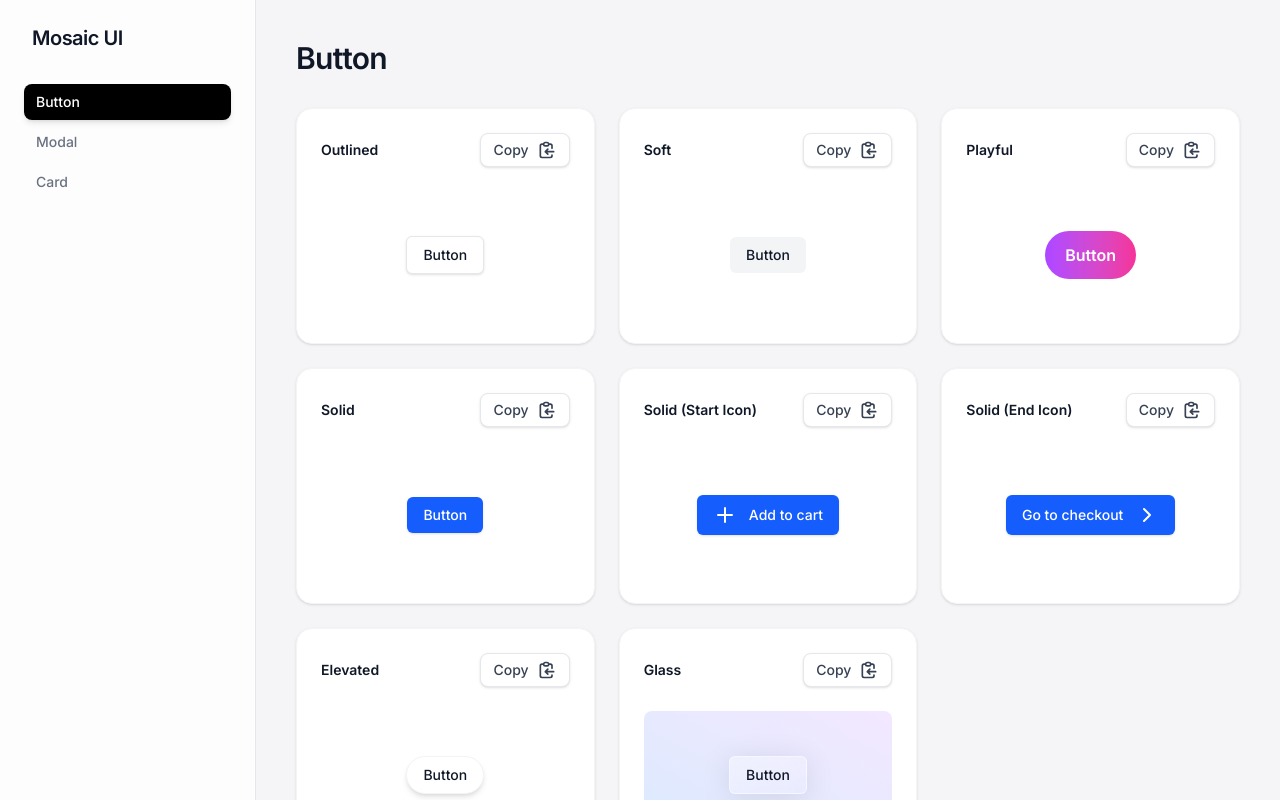
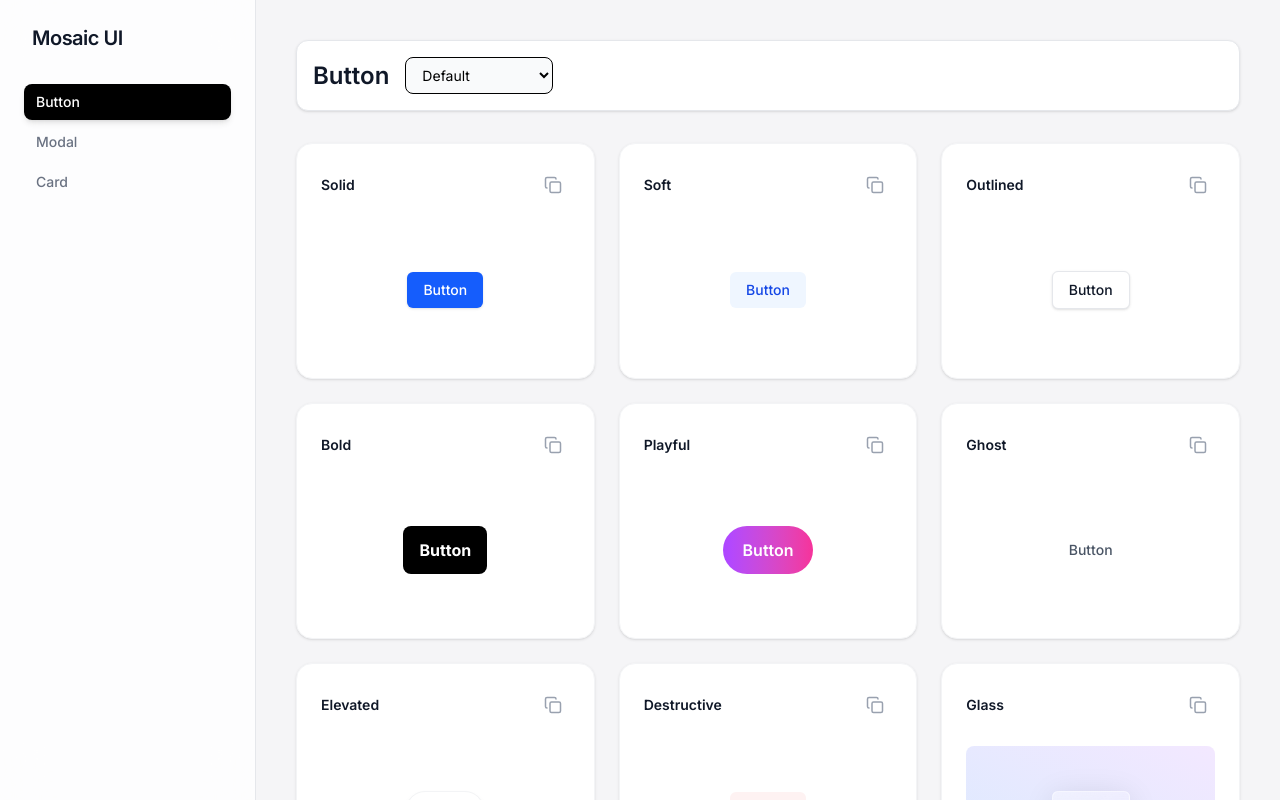
Before and after one commit to MannShah720/UI-Mosaic, a React (Vite) app: page / in a window 1280 px wide. Built offline with nearby package versions, Linux system fonts and the light colour scheme.

Commit message:
filter drop down for button variants

```diff
--- a/src/components/Button/Button.tsx
+++ b/src/components/Button/Button.tsx
@@ -1,99 +1,78 @@
+import { Loader2 } from "lucide-react"
+
 interface ButtonProps {
   children: React.ReactNode
   onClick?: () => void
   disabled?: boolean
   leftIcon?: React.ReactNode
   rightIcon?: React.ReactNode
+  isLoading?: boolean
+  isCircular?: boolean // Added prop
 }
 
-export const ButtonOutlined = ({ children, onClick, disabled = false }: ButtonProps) => (
-  <button
-    className="inline-flex items-center justify-center gap-2 px-4 py-2 text-sm font-medium rounded-md border border-gray-200 bg-white text-gray-900 shadow-sm hover:bg-gray-100 hover:text-gray-900 transition cursor-pointer disabled:opacity-50 disabled:cursor-not-allowed"
-    onClick={onClick}
-    disabled={disabled}
-  >
-    {children}
-  </button>
-)
-
-export const ButtonSolid = ({
+const BaseButton = ({
   children,
   onClick,
   disabled = false,
   leftIcon,
   rightIcon,
-}: ButtonProps) => (
+  isLoading = false,
+  isCircular = false,
+  className,
+}: ButtonProps & {className: string}) => (
   <button
-    className="inline-flex items-center justify-center gap-2 px-4 py-2 text-sm font-medium rounded-md bg-blue-600 text-white shadow-sm hover:bg-blue-700 transition cursor-pointer disabled:opacity-50 disabled:cursor-not-allowed"
+    className={`${className} inline-flex items-center justify-center gap-2 transition cursor-pointer disabled:opacity-50 disabled:cursor-not-allowed`}
     onClick={onClick}
-    disabled={disabled}
+    disabled={disabled || isLoading}
   >
-    {leftIcon && <span className="mr-1">{leftIcon}</span>}
-    {children}
-    {rightIcon && <span className="ml-1">{rightIcon}</span>}
+    {isLoading ? (
+      isCircular ? (
+        <Loader2 className="animate-spin" size={18} />
+      ) : (
+        "Loading..."
+      )
+    ) : (
+      <>
+        {leftIcon}
+        {children}
+        {rightIcon}
+      </>
+    )}
   </button>
 )
 
-export const ButtonSoft = ({
-  children,
-  onClick,
-  disabled = false,
-}: ButtonProps) => {
-  return (
-    <button
-      className="px-4 py-2 text-sm font-medium rounded-md bg-gray-100 text-gray-900 hover:bg-gray-200 transition cursor-pointer disabled:opacity-50 disabled:cursor-not-allowed"
-      onClick={onClick}
-      disabled={disabled}
-    >
-      {children}
-    </button>
-  )
-}
+export const ButtonSolid = (props: ButtonProps) => (
+  <BaseButton {...props} className="px-4 py-2 text-sm font-medium rounded-md bg-blue-600 text-white shadow-sm hover:bg-blue-700" />
+)
 
-export const ButtonPlayful = ({
-  children,
-  onClick,
-  disabled = false,
-}: ButtonProps) => {
-  return (
-    <button
-      className="px-5 py-3 text-base font-semibold rounded-full bg-gradient-to-r from-purple-500 to-pink-500 text-white hover:shadow-lg hover:from-purple-600 hover:to-pink-600 active:from-purple-700 active:to-pink-700 transition cursor-pointer disabled:opacity-50 disabled:cursor-not-allowed"
-      onClick={onClick}
-      disabled={disabled}
-    >
-      {children}
-    </button>
-  )
-}
+export const ButtonSoft = (props: ButtonProps) => (
+  <BaseButton {...props} className="px-4 py-2 text-sm font-medium rounded-md bg-blue-50 text-blue-700 hover:bg-blue-100" />
+)
 
-export const ButtonElevated = ({
-  children,
-  onClick,
-  disabled = false,
-}: ButtonProps) => {
-  return (
-    <button
-      className="px-4 py-2 text-sm font-medium rounded-full bg-white text-gray-900 shadow-md hover:shadow-lg border border-gray-100 hover:-translate-y-0.5 transition-all duration-200 cursor-pointer disabled:opacity-50 disabled:cursor-not-allowed"
-      onClick={onClick}
-      disabled={disabled}
-    >
-      {children}
-    </button>
-  )
-}
+export const ButtonOutlined = (props: ButtonProps) => (
+  <BaseButton {...props} className="px-4 py-2 text-sm font-medium rounded-md border border-gray-200 bg-white text-gray-900 shadow-sm hover:bg-gray-100 hover:text-gray-900" />
+)
 
-export const ButtonGlass = ({
-  children,
-  onClick,
-  disabled = false,
-}: ButtonProps) => {
-  return (
-    <button
-      className="px-4 py-2 text-sm font-medium rounded-md bg-gradient-to-br from-white/40 to-white/10 backdrop-blur-md border border-white/50 shadow-[0_4px_30px_rgba(0,0,0,0.1)] text-gray-900 hover:from-white/50 hover:to-white/20 transition-all cursor-pointer disabled:opacity-50 disabled:cursor-not-allowed"
-      onClick={onClick}
-      disabled={disabled}
-    >
-      {children}
-    </button>
-  )
-}
+export const ButtonBold = (props: ButtonProps) => (
+  <BaseButton {...props} className="px-4 py-3 text-base font-bold rounded-lg bg-black text-white hover:bg-gray-900 active:bg-gray-800" />
+)
+
+export const ButtonPlayful = (props: ButtonProps) => (
+  <BaseButton {...props} className="px-5 py-3 text-base font-semibold rounded-full bg-gradient-to-r from-purple-500 to-pink-500 text-white hover:shadow-lg hover:from-purple-600 hover:to-pink-600 active:from-purple-700 active:to-pink-700" />
+)
+
+export const ButtonGhost = (props: ButtonProps) => (
+  <BaseButton {...props} className="px-4 py-2 text-sm font-medium rounded-md text-gray-600 bg-transparent hover:bg-gray-100 hover:text-gray-900" />
+)
+
+export const ButtonElevated = (props: ButtonProps) => (
+  <BaseButton {...props} className="px-4 py-2 text-sm font-medium rounded-full bg-white text-gray-900 shadow-md hover:shadow-lg border border-gray-100 hover:-translate-y-0.5" />
+)
+
+export const ButtonDestructive = (props: ButtonProps) => (
+  <BaseButton {...props} className="px-4 py-2 text-sm font-medium rounded-md bg-red-50 text-red-600 hover:bg-red-100 hover:text-red-700" />
+)
+
+export const ButtonGlass = (props: ButtonProps) => (
+  <BaseButton {...props} className="px-4 py-2 text-sm font-medium rounded-md bg-gradient-to-br from-white/40 to-white/10 backdrop-blur-md border border-white/50 shadow-[0_4px_30px_rgba(0,0,0,0.1)] text-gray-900 hover:from-white/50 hover:to-white/20" />
+)
--- a/src/components/ComponentDisplay/ComponentDisplay.tsx
+++ b/src/components/ComponentDisplay/ComponentDisplay.tsx
@@ -1,106 +1,127 @@
-import {Plus, ChevronRight} from "lucide-react"
-
 import { useState } from "react"
+import { Plus, ChevronRight, Loader2, Copy } from "lucide-react"
 import {
-  ButtonSolid,
-  ButtonSoft,
-  ButtonOutlined,
-  ButtonPlayful,
-  ButtonElevated,
-  ButtonGlass,
+  ButtonSolid, ButtonSoft, ButtonOutlined, ButtonBold, ButtonPlayful,
+  ButtonGhost, ButtonElevated, ButtonDestructive, ButtonGlass
 } from "../Button/Button"
 import { CodeModal } from "../Modal/CodeModal"
-import { buttonSnippets } from "../../data/codeSnippets"
 
-interface ComponentDisplayProps {
-  componentName: string
-}
-
-export const ComponentDisplay = ({ componentName }: ComponentDisplayProps) => {
+export const ComponentDisplay = ({ componentName }: {componentName: string}) => {
   const [modalOpen, setModalOpen] = useState(false)
   const [activeCode, setActiveCode] = useState("")
 
-  const handleViewCode = (code: string) => {
-    setActiveCode(code)
-    setModalOpen(true)
+  const [btnState, setBtnState] = useState<'none' | 'start' | 'end' | 'loading' | 'circular-loader'>('none')
+
+  const isLoading = btnState === 'loading' || btnState === 'circular-loader'
+  const isCircular = btnState === 'circular-loader'
+  const leftIcon = btnState === 'start' ? <Plus size={16} /> : undefined
+  const rightIcon = btnState === 'end' ? <ChevronRight size={16} /> : undefined
+
+  const getCodeSnippet = (className: string) => {
+    let imports = ""
+    let content = "Button"
+
+    if (btnState === 'loading') {
+      content = "Loading..."
+    } else if (btnState === 'circular-loader') {
+      imports = `import {Loader2} from "lucide-react";\n`
+      content = `<Loader2 className="animate-spin" size={18} />`
+    } else if (btnState === 'start') {
+      imports = `import {Plus} from "lucide-react";\n`
+      content = `<Plus size={16} />\n  Button`
+    } else if (btnState === 'end') {
+      imports = `import {ChevronRight} from "lucide-react";\n`
+      content = `Button\n  <ChevronRight size={16} />`
+    }
+
+    return `${imports}\n<button className="${className}">\n  ${content}\n</button>`
   }
 
-  const ClipboardIcon = () => (
-    <svg className="w-5 h-5" fill="none" viewBox="0 0 24 24" stroke="currentColor">
-      <path strokeLinecap="round" strokeLinejoin="round" strokeWidth={2} d="M8 5H6a2 2 0 00-2 2v12a2 2 0 002 2h10a2 2 0 002-2v-1M8 5a2 2 0 002 2h2a2 2 0 002-2M8 5a2 2 0 012-2h2a2 2 0 012 2m0 0h2a2 2 0 012 2v3m2 4H10m0 0l3-3m-3 3l3 3" />
-    </svg>
-  )
-
-  const VariantCard = ({title, code, children}: {title: string, code: string, children: React.ReactNode}) => (
+  const VariantCard = ({ title, className, children, needsBackground = false }: { title: string, className: string, children: React.ReactNode, needsBackground?: boolean }) => (
     <div className="bg-white p-6 rounded-2xl shadow-sm border border-gray-100 flex flex-col h-full">
       <div className="flex justify-between items-center mb-6">
         <h2 className="text-sm font-semibold text-gray-900">{title}</h2>
         <button
-          onClick={() => handleViewCode(code)}
-          className="flex items-center gap-2 px-3 py-1.5 text-sm font-medium text-gray-700 bg-white border border-gray-200 rounded-lg hover:bg-gray-50 hover:text-gray-900 transition cursor-pointer shadow-sm"
-          title="View Code"
+          onClick={() => { setActiveCode(getCodeSnippet(className)); setModalOpen(true) }}
+          className="p-2 text-gray-400 hover:text-gray-900 transition"
+          title="Copy Code"
         >
-          <span>Copy</span>
-          <ClipboardIcon />
+          <Copy size={18} />
         </button>
       </div>
-      {/* Replaced flex-1 and py-4 with a fixed height (h-32) to enforce uniform row heights */}
-      <div className="w-full h-32 flex items-center justify-center">
-        {children}
-      </div>
+      {/* If needsBackground is true, wrap the content in the gradient container */}
+      {needsBackground ? (
+        <div className="w-full h-32 rounded-lg bg-gradient-to-tr from-blue-100 to-purple-100 flex items-center justify-center">
+          {children}
+        </div>
+      ) : (
+        <div className="w-full h-32 flex items-center justify-center">
+          {children}
+        </div>
+      )}
     </div>
   )
 
   if (componentName === "Button") {
     return (
       <div className="max-w-6xl">
-        <h1 className="text-3xl font-semibold tracking-tight text-gray-900 mb-8">
-          Button
-        </h1>
+        {/* CONTROL PANEL */}
+        <div className="mb-8 p-4 bg-white border border-gray-200 rounded-xl flex items-center gap-4 shadow-sm">
+          <span className="font-semibold text-gray-900 text-2xl">Button</span>
+          <select
+            value={btnState}
+            onChange={(e) => setBtnState(e.target.value as any)}
+            className="px-3 py-2 border rounded-lg text-sm bg-gray-50 outline-none focus:ring-2 focus:ring-blue-500"
+          >
+            <option value="none">Default</option>
+            <option value="start">Start Icon</option>
+            <option value="end">End Icon</option>
+            <option value="loading">Loading...</option>
+            <option value="circular-loader">Circular Loader</option>
+          </select>
+        </div>
+
         <div className="grid grid-cols-1 md:grid-cols-2 lg:grid-cols-3 gap-6">
-          <VariantCard title="Outlined" code={buttonSnippets.outlined}>
-            <ButtonOutlined>Button</ButtonOutlined>
+          <VariantCard title="Solid" className="inline-flex items-center justify-center gap-2 px-4 py-2 text-sm font-medium rounded-md bg-blue-600 text-white shadow-sm hover:bg-blue-700 transition cursor-pointer disabled:opacity-50">
+            <ButtonSolid leftIcon={leftIcon} rightIcon={rightIcon} isLoading={isLoading} isCircular={isCircular}>Button</ButtonSolid>
           </VariantCard>
 
-          <VariantCard title="Soft" code={buttonSnippets.soft}>
-            <ButtonSoft>Button</ButtonSoft>
+          <VariantCard title="Soft" className="inline-flex items-center justify-center gap-2 px-4 py-2 text-sm font-medium rounded-md bg-blue-50 text-blue-700 hover:bg-blue-100 transition cursor-pointer disabled:opacity-50">
+            <ButtonSoft leftIcon={leftIcon} rightIcon={rightIcon} isLoading={isLoading} isCircular={isCircular}>Button</ButtonSoft>
           </VariantCard>
 
-          <VariantCard title="Playful" code={buttonSnippets.playful}>
-            <ButtonPlayful>Button</ButtonPlayful>
+          <VariantCard title="Outlined" className="inline-flex items-center justify-center gap-2 px-4 py-2 text-sm font-medium rounded-md border border-gray-200 bg-white text-gray-900 shadow-sm hover:bg-gray-100 transition cursor-pointer disabled:opacity-50">
+            <ButtonOutlined leftIcon={leftIcon} rightIcon={rightIcon} isLoading={isLoading} isCircular={isCircular}>Button</ButtonOutlined>
           </VariantCard>
 
-          <VariantCard title="Solid" code={buttonSnippets.solid}>
-            <ButtonSolid>Button</ButtonSolid>
+          <VariantCard title="Bold" className="px-4 py-3 text-base font-bold rounded-lg bg-black text-white hover:bg-gray-900 transition cursor-pointer disabled:opacity-50">
+            <ButtonBold leftIcon={leftIcon} rightIcon={rightIcon} isLoading={isLoading} isCircular={isCircular}>Button</ButtonBold>
           </VariantCard>
 
-          <VariantCard title="Solid (Start Icon)" code={buttonSnippets.solidWithIcon}>
-            <ButtonSolid leftIcon={<Plus />}>Add to cart</ButtonSolid>
+          <VariantCard title="Playful" className="px-5 py-3 text-base font-semibold rounded-full bg-gradient-to-r from-purple-500 to-pink-500 text-white hover:shadow-lg transition cursor-pointer disabled:opacity-50">
+            <ButtonPlayful leftIcon={leftIcon} rightIcon={rightIcon} isLoading={isLoading} isCircular={isCircular}>Button</ButtonPlayful>
           </VariantCard>
 
-          <VariantCard title="Solid (End Icon)" code={buttonSnippets.solidWithEndIcon}>
-            <ButtonSolid rightIcon={<ChevronRight />}>Go to checkout</ButtonSolid>
+          <VariantCard title="Ghost" className="px-4 py-2 text-sm font-medium rounded-md text-gray-600 bg-transparent hover:bg-gray-100 transition cursor-pointer disabled:opacity-50">
+            <ButtonGhost leftIcon={leftIcon} rightIcon={rightIcon} isLoading={isLoading} isCircular={isCircular}>Button</ButtonGhost>
           </VariantCard>
 
-          <VariantCard title="Elevated" code={buttonSnippets.elevated}>
-            <ButtonElevated>Button</ButtonElevated>
+          <VariantCard title="Elevated" className="px-4 py-2 text-sm font-medium rounded-full bg-white text-gray-900 shadow-md hover:shadow-lg border border-gray-100 transition cursor-pointer disabled:opacity-50">
+            <ButtonElevated leftIcon={leftIcon} rightIcon={rightIcon} isLoading={isLoading} isCircular={isCircular}>Button</ButtonElevated>
           </VariantCard>
 
-          <VariantCard title="Glass" code={buttonSnippets.glass}>
-            <div className="w-full h-full rounded-lg bg-gradient-to-tr from-blue-100 to-purple-100 flex items-center justify-center">
-              <ButtonGlass>Button</ButtonGlass>
-            </div>
+          <VariantCard title="Destructive" className="px-4 py-2 text-sm font-medium rounded-md bg-red-50 text-red-600 hover:bg-red-100 transition cursor-pointer disabled:opacity-50">
+            <ButtonDestructive leftIcon={leftIcon} rightIcon={rightIcon} isLoading={isLoading} isCircular={isCircular}>Button</ButtonDestructive>
+          </VariantCard>
+
+          <VariantCard needsBackground title="Glass" className="px-4 py-2 text-sm font-medium rounded-md bg-gradient-to-br from-white/40 to-white/10 backdrop-blur-md border border-white/50 text-gray-900 transition cursor-pointer disabled:opacity-50">
+            <ButtonGlass leftIcon={leftIcon} rightIcon={rightIcon} isLoading={isLoading} isCircular={isCircular}>Button</ButtonGlass>
           </VariantCard>
         </div>
 
-        <CodeModal
-          isOpen={modalOpen}
-          onClose={() => setModalOpen(false)}
-          code={activeCode}
-        />
+        <CodeModal isOpen={modalOpen} onClose={() => setModalOpen(false)} code={activeCode} />
       </div>
     )
   }
-
   return <div className="text-gray-500 font-medium">Component not found</div>
 }
```
